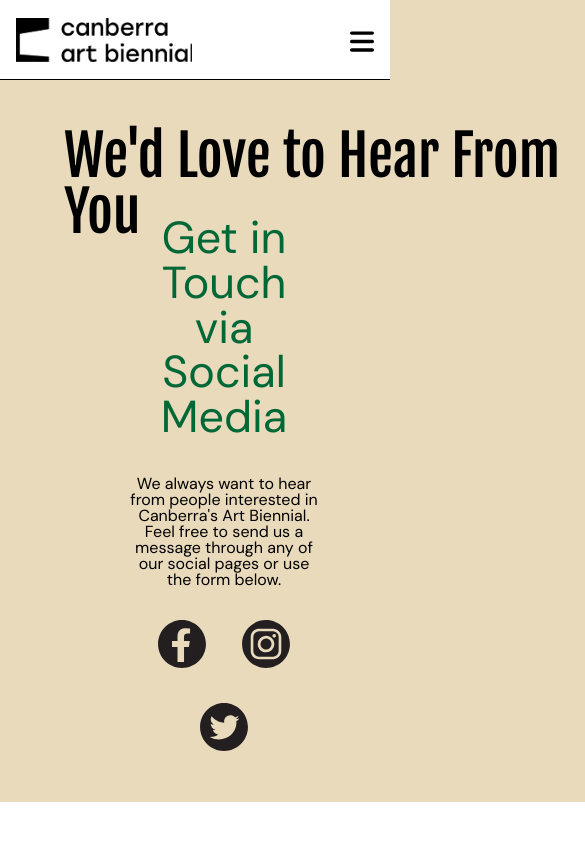
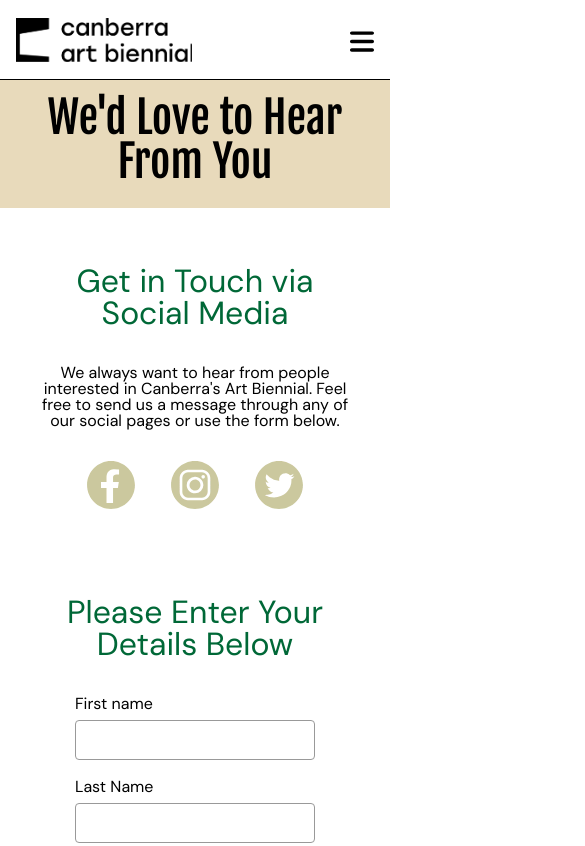
Before and after one commit to ClaireMcA/11056_project1, a plain HTML site: page contact.html in a window 390 px wide. Shown: the top 846 px of the page, 585 px wide, since content can reach past the window. Drawn offline with Linux system fonts and the light colour scheme.

Commit message:
final-responsive-edits

```diff
--- a/assets/css/style.css
+++ b/assets/css/style.css
@@ -21,23 +21,6 @@ body {
 }
 
 
-
-
-/* Whole page grid to divide header, content and footer*/
-.homewrapper {
-    display: grid;
-    grid-template-rows: auto auto 15rem;
-    grid-template-columns: repeat(12, 1fr);
-
-    grid-template-areas:    "hd hd hd hd hd hd hd hd hd hd hd hd"
-                            "cn cn cn cn cn cn cn cn cn cn cn cn"
-                            "ft ft ft ft ft ft ft ft ft ft ft ft";
-}
-
-
-
-
-
 /* Heading,paragraph and links basic styles */
 h1, h2 {
     font-family: 'Fjalla One', sans-serif;
@@ -62,10 +45,24 @@ p a, footer li a{
 p a:hover, footer li a:hover {
     text-decoration: underline;
 }
-/* main {
-    max-width: 1040px;
-
-} */
+
+
+
+
+
+/* Whole page grid to divide header, content and footer*/
+.homewrapper {
+    display: grid;
+    grid-template-rows: auto auto 15rem;
+    grid-template-columns: repeat(12, 1fr);
+
+    grid-template-areas:    "hd hd hd hd hd hd hd hd hd hd hd hd"
+                            "cn cn cn cn cn cn cn cn cn cn cn cn"
+                            "ft ft ft ft ft ft ft ft ft ft ft ft";
+}
+
+
+
 
 
 
@@ -267,10 +264,11 @@ footer {
 /* Contact Page */
 .contact-main h3 {
     margin-bottom: 0.75rem;
+    text-align: center;
 }
 .contact-main .hero {
     width: 100%;
-    height: 95vh;
+    height: 15rem;
     background-color: var(--dark-beige);
     grid-row-start:    hr2-start;
     grid-row-end:      hr2-end;
@@ -280,12 +278,12 @@ footer {
 .contact-main {
     grid-area: cn;
     display: grid;
-    grid-template-rows: 10rem auto 90vh;
+    grid-template-rows: 15rem 25rem 35rem;
     grid-template-columns: repeat(12, 1fr);
     column-gap: 4rem;
     row-gap: 2rem;
     grid-template-areas:    "hr1 hd hd hd hd hd hd hd hd hd hd hr2"
-                            "hr1 . . s1 s1 s1 s1 s1 s1 . . hr2"
+                            ". . . s1 s1 s1 s1 s1 s1 . . ."
                             ". s2 s2 s2 s2 s2 s2 s2 s2 s2 s2 .";
 }
 .contact-main .page-heading {
@@ -307,6 +305,7 @@ footer {
     grid-area: s2;
     place-self: center;
     place-items: center;
+    padding-bottom: 3rem;
 }
 .contact-main .image-1 {
     grid-area: img1;
@@ -746,10 +745,13 @@ footer {
     padding-top: 0;
     color: var(--grey);
 }
+.news-article-main h2 {
+    text-align: center;
+}
 .news-article-main .hero {
     /* object-fit: cover; */
     width: 100%;
-    height: 30vh;
+    height: 15rem;
     /* overflow: hidden; */
     /* grid-area: hr; */
     background-color: var(--dark-beige);
@@ -1352,23 +1354,34 @@ footer {
 
 
     /* Contact Page Modification */
+    .contact-main h2 {
+        font-size: 3.75rem;
+    }
+    .contact-main h3 {
+        font-size: 2.75rem;
+    }
+    .contact-main .hero {
+        width: 100%;
+        height: 15rem;
+        background-color: var(--dark-beige);
+        grid-row-start:    hr2-start;
+        grid-row-end:      hr2-end;
+        grid-column-start: hr1-start;
+        grid-column-end:   hr2-end;
+    }
     .contact-main {
-        grid-template-rows: 10rem auto 90vh 30vh 0;
+        grid-area: cn;
+        display: grid;
+        grid-template-rows: 15rem 25rem 35rem;
         grid-template-columns: repeat(12, 1fr);
         column-gap: 4rem;
         row-gap: 2rem;
         grid-template-areas:    "hr1 hd hd hd hd hd hd hd hd hd hd hr2"
-                                "hr1 . s1 s1 s1 s1 s1 s1 s1 s1 . hr2"
-                                ". s2 s2 s2 s2 s2 s2 s2 s2 s2 s2 ."
-                                ". s3 s3 s3 s3 s3 s3 s3 s3 s3 s3 ."
-                                "s4 s4 s4 s4 s4 s4 s4 s4 s4 s4 s4 s4";
+                                ". . . s1 s1 s1 s1 s1 s1 . . ."
+                                ". s2 s2 s2 s2 s2 s2 s2 s2 s2 s2 .";
     }
     .contact-main .page-heading {
         grid-area: hd;
-        /* grid-row-start:    hd-start;
-        grid-row-end:      hd-end;
-        grid-column-start: hd-start;
-        grid-column-end:   hd-end; */
         z-index: 1;
         align-self: start;
         justify-self: center;
@@ -1376,12 +1389,8 @@ footer {
         padding-top: 8rem;
 
     }
-    .contact-main h2 {
-        font-size: 3.5rem;
-    }
-    .contact-main h3 {
-        font-size: 2.8rem;
-        text-align: center;
+    .contact-social-icons img {
+        filter: invert(95%) sepia(6%) saturate(1193%) hue-rotate(339deg) brightness(93%) contrast(95%);
     }
 
 
@@ -1465,12 +1474,6 @@ footer {
     }
     .festival-main .map {
         background-image: none;
-        /* grid-area: mp;
-        background-position: center;
-        background-size: cover;
-        border-bottom: 0.1rem solid var(--black);
-        overflow: hidden;
-        display: hidden; */
     }
     .festival-main .sidebar .location .image {
         height: 9rem;
@@ -1566,6 +1569,70 @@ footer {
     }
     .news-main h3 {
         font-size: 1.5rem;
+    }
+
+
+    /* News Article Modification */
+    .news-article-main {
+        grid-area: cn;
+        display: grid;
+        grid-template-rows: 10rem auto auto 0;
+        grid-template-columns: repeat(12, 1fr);
+        column-gap: 2rem;
+        row-gap: 2rem;
+        grid-template-areas:    "hr1 hd hd hd hd hd hd hd hd hd hd hr2"
+                                ". img1 img1 img1 img1 img1 img1 img1 img1 img1 img1 ."
+                                ". s1 s1 s1 s1 s1 s1 s1 s1 s1 s1 ."
+                                ". s6 s6 s6 s6 s6 s6 s6 s6 s6 s6 .";
+    }
+    .news-article-main h2 {
+        font-size: 3rem;
+    }
+    .news-article-main .hero {
+        height: 10rem;
+    }
+    .news-article-main .page-heading {
+        padding-top: 6rem;
+    }
+    .news-article-main .image-1 {
+        height: 100%;
+    }
+
+
+    /* Contact Page Modification */
+    .contact-main h2 {
+        font-size: 2.75rem;
+    }
+    .contact-main h3 {
+        font-size: 2rem;
+    }
+    .contact-main .hero {
+        width: 100%;
+        height: 12rem;
+        background-color: var(--dark-beige);
+        grid-row-start:    hr2-start;
+        grid-row-end:      hr2-end;
+        grid-column-start: hr1-start;
+        grid-column-end:   hr2-end;
+    }
+    .contact-main {
+        grid-template-rows: 12rem 25rem 35rem;
+        grid-template-columns: repeat(12, 1fr);
+        column-gap: 2rem;
+        grid-template-areas:    "hr1 hd hd hd hd hd hd hd hd hd hd hr2"
+                                ". . s1 s1 s1 s1 s1 s1 s1 s1 . ."
+                                ". s2 s2 s2 s2 s2 s2 s2 s2 s2 s2 .";
+    }
+    .contact-main .page-heading {
+        padding-top: 7rem;
+
+    }
+    .contact-main input[type=text],
+    .contact-main input[type=email],
+    .contact-main input[type=textarea],
+    .contact-main textarea,
+    .contact-main select {
+        width: 20rem;
     }
 
 
@@ -1761,10 +1828,10 @@ footer {
     .news-main {
         grid-area: cn;
         display: grid;
-        grid-template-rows: 15rem 12rem 12rem 12rem 12rem 12rem 0;
-        grid-template-columns: 1fr 14rem 1fr;
+        grid-template-rows: 12rem 10rem 8rem 9rem 8rem 9rem 6rem 9rem 8rem 9rem 8rem 0;
+        grid-template-columns: 1fr 16rem 1fr;
         column-gap: 2rem;
-        row-gap: 2rem;
+        row-gap: 1rem;
         grid-template-areas:    "hr1 hd hr2"
                                 ". img1 ."
                                 ". s1 ."
@@ -1787,35 +1854,79 @@ footer {
     .news-main .hero {
         height: 12rem;
     }
-
+    .news-main .image {
+        height: 100%;
+        width: 16rem;
+    }
+    .news-main .section {
+        align-self: flex-start;
+    }
+    .news-main .section h3 {
+        padding-bottom: 0;
+        /* text-align: center; */
+    }
+    .news-main .page-heading {
+        padding-top: 7rem;
+    }
+    .news-main .image-1 {
+        align-self: flex-end;
+        height: 9rem;
+    }
+
+
+
+    /* News Article Modification */
+    .news-article-main h2 {
+        font-size: 2.5rem;
+    }
+    .news-article-main .hero {
+        height: 9.25rem;
+    }
+    .news-article-main .page-heading {
+        padding-top: 6rem;
+    }
 
 
 
     /* Contact Page Modification */
+    .contact-main h2 {
+        font-size: 2.75rem;
+        text-align: center;
+    }
+    .contact-main h3 {
+        font-size: 2rem;
+    }
+    .contact-main .hero {
+        width: 100%;
+        height: 13rem;
+        background-color: var(--dark-beige);
+        grid-row-start:    hr2-start;
+        grid-row-end:      hr2-end;
+        grid-column-start: hr1-start;
+        grid-column-end:   hr2-end;
+    }
     .contact-main {
-        grid-template-rows: 10rem auto 90vh 30vh 0;
-        grid-template-columns: repeat(12, 1fr);
-        column-gap: 4rem;
-        row-gap: 2rem;
+        grid-template-rows: 12rem 22rem 35rem;
+        grid-template-columns: repeat(12, 1fr);
+        column-gap: 1rem;
         grid-template-areas:    "hr1 hd hd hd hd hd hd hd hd hd hd hr2"
-                                "hr1 . s1 s1 s1 s1 img1 img1 img1 img1 . hr2"
-                                ". s2 s2 s2 s2 s2 s2 s2 s2 s2 s2 ."
-                                ". s3 s3 s3 s3 s3 s3 s3 s3 s3 s3 ."
-                                "s4 s4 s4 s4 s4 s4 s4 s4 s4 s4 s4 s4";
+                                ". s1 s1 s1 s1 s1 s1 s1 s1 s1 s1 ."
+                                ". s2 s2 s2 s2 s2 s2 s2 s2 s2 s2 .";
     }
     .contact-main .page-heading {
-        grid-area: hd;
-        /* grid-row-start:    hd-start;
-        grid-row-end:      hd-end;
-        grid-column-start: hd-start;
-        grid-column-end:   hd-end; */
-        z-index: 1;
-        align-self: start;
-        justify-self: center;
-        color: var(--black);
-        padding-top: 8rem;
-
-    }
+        padding-top: 6rem;
+
+    }
+    .contact-main input[type=text],
+    .contact-main input[type=email],
+    .contact-main input[type=textarea],
+    .contact-main textarea,
+    .contact-main select {
+        width: 15rem;
+    }
+
+
+
 }
 
 
```
Also changed, not shown: artist.html (+4 -4 lines), contact.html (+3 -3 lines), news.html (+10 -10 lines), 1 other file. Lines whose indentation alone changed are shown as unchanged.
